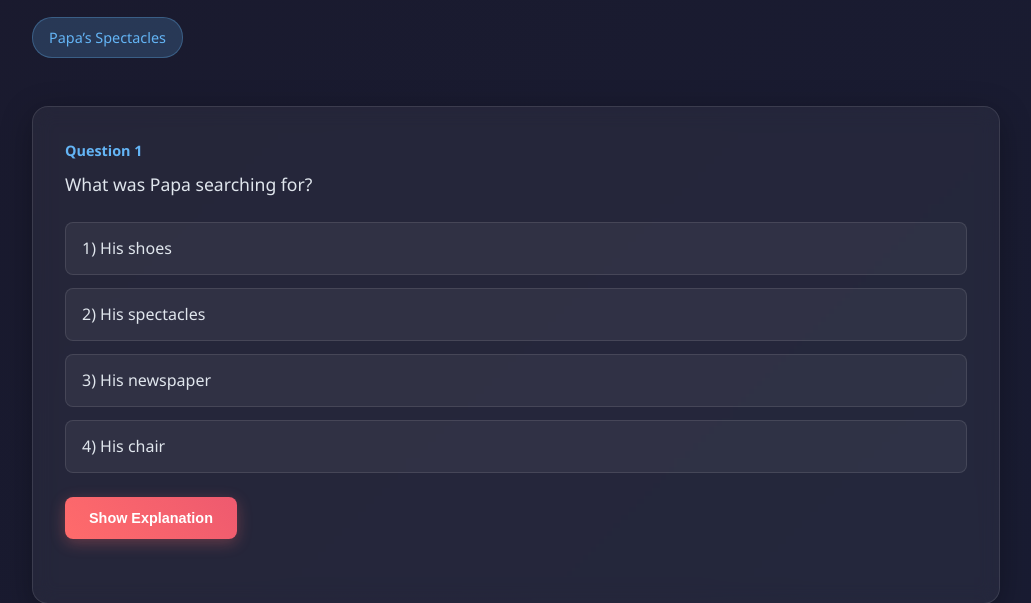
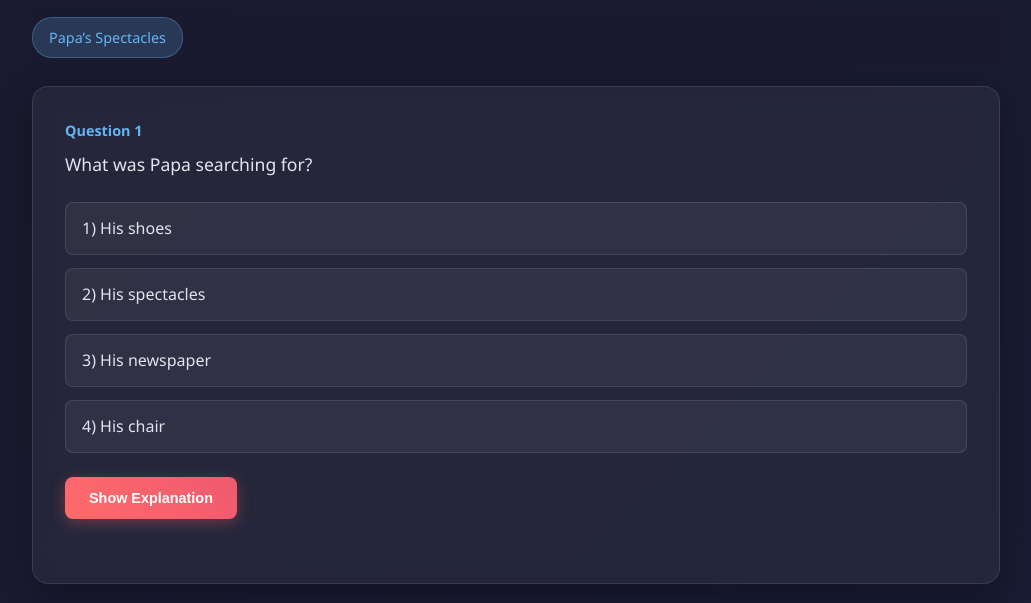
Before and after one commit to devnydv/mcqbox, a Flask app: a page that uses mcqbox/frontend/templates/mcq.html in a window 1280 px wide. Shown: the part 71-674 px from the top of the page, without its empty margins (124-1155 px from the left). Run offline with Flask 3, Linux system fonts and the light colour scheme.

Commit message:
Enhance body styling for improved layout and visibility

```diff
--- a/mcqbox/frontend/static/css/mcq.css
+++ b/mcqbox/frontend/static/css/mcq.css
@@ -37,6 +37,10 @@ body {
     padding: 0.5rem 0;
     scrollbar-width: thin;
     scrollbar-color: #64b5f6 transparent;
+    position: sticky;
+    top: 70px;   /* adjust based on your header height */
+    background: #1a1a2e; /* give background so content below doesn't show */
+    z-index: 10; /* stays above other elements */
 }
 
 .chip-container::-webkit-scrollbar {
@@ -54,7 +58,7 @@ body {
 }
 
 .chip {
-    margin-bottom: 20px;
+    /* margin-bottom: 0px; */
     background: rgba(100, 181, 246, 0.2);
     color: #64b5f6;
     padding: 0.5rem 1rem;
```
